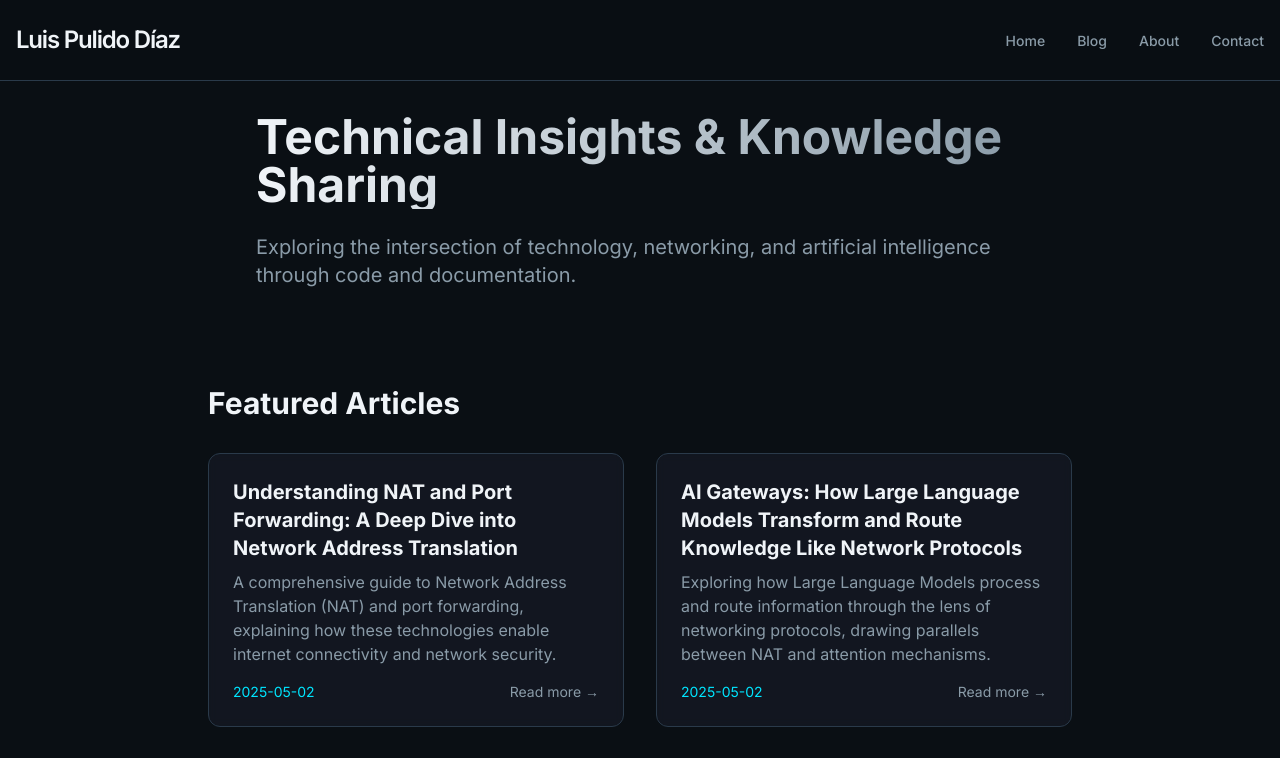
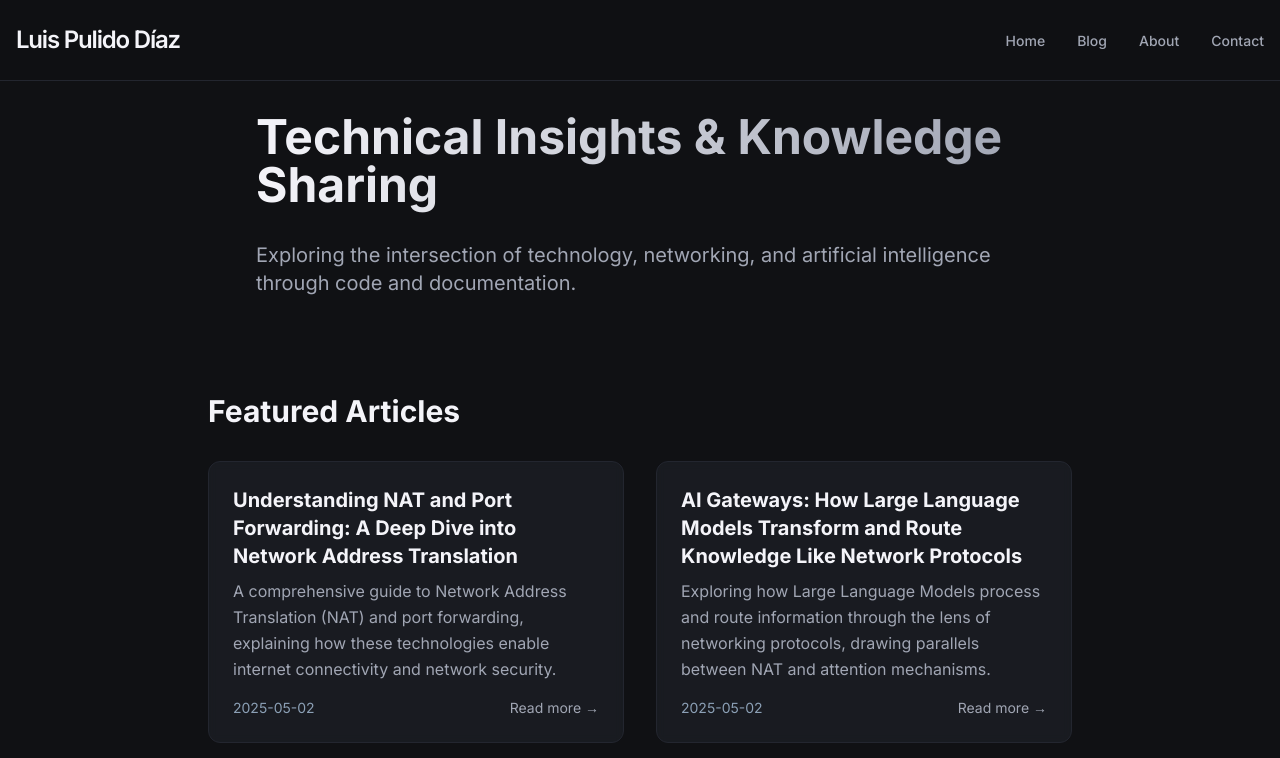
Before and after one commit to lpolish/luispulidocom-new-blog, a Next.js app: page / in a window 1280 px wide. Shown: the top 758 px of the page. Built offline with nearby package versions, Linux system fonts and the light colour scheme.

Commit message:
style: update typography and color scheme

```diff
--- a/src/app/globals.css
+++ b/src/app/globals.css
@@ -22,24 +22,33 @@ html, body {
     @apply font-bold text-text mb-4;
   }
   h1 {
-    @apply text-3xl md:text-4xl;
+    @apply text-3xl md:text-4xl leading-[1.4] pb-2;
   }
   h2 {
-    @apply text-2xl md:text-3xl;
+    @apply text-2xl md:text-3xl leading-[1.35];
   }
   h3 {
-    @apply text-xl md:text-2xl;
+    @apply text-xl md:text-2xl leading-[1.4];
   }
   p {
-    @apply mb-4 text-text;
+    @apply mb-4 text-text leading-relaxed;
   }
   code {
-    @apply bg-primary px-1 py-0.5 rounded text-accent2 text-sm;
+    @apply bg-primary px-1 py-0.5 rounded text-accent2 text-sm leading-normal;
   }
   pre {
-    @apply bg-primary p-4 rounded-lg mb-4 overflow-x-auto;
+    @apply bg-primary p-4 rounded-lg mb-4 overflow-x-auto leading-normal;
   }
   blockquote {
-    @apply border-l-4 border-accent pl-4 italic text-textMuted my-4;
+    @apply border-l-4 border-accent pl-4 italic text-textMuted my-4 leading-relaxed;
   }
 }
+
+.hero-gradient {
+  background: linear-gradient(90deg, #F4F4F9 0%, #8CA0B6 100%);
+  -webkit-background-clip: text;
+  -webkit-text-fill-color: transparent;
+  background-clip: text;
+  color: transparent;
+  text-shadow: 0 2px 16px rgba(0,0,0,0.10);
+}
--- a/tailwind.config.js
+++ b/tailwind.config.js
@@ -6,63 +6,63 @@ module.exports = {
   theme: {
     extend: {
       colors: {
-        background: '#0A0F14', // Richer dark background
-        primary: '#1A1F2C',    // Dark element background with blue undertone
-        secondary: '#2A2F3C',  // Secondary background with depth
-        accent: '#00E5FF',     // Brighter, more vibrant accent
-        accent2: '#FF6B6B',    // Warmer alternative accent
-        text: '#F0F4F8',       // Softer light text
-        textMuted: '#8A9BA8',  // More sophisticated muted text
-        highlight: '#2A3A4A',  // New highlight color for interactive elements
-        border: '#2A3A4A',     // Subtle border color
+        background: '#101114', // Almost pure black with subtle blue undertone
+        primary: '#23262F',    // Graphite
+        secondary: '#2C2F36',  // Slate
+        accent: '#8CA0B6',     // Muted blue accent
+        accent2: '#A3A380',    // Muted olive accent
+        text: '#F4F4F9',       // Soft white text
+        textMuted: '#A1A6B4',  // Misty gray
+        highlight: '#23262F',  // Graphite highlight
+        border: '#23262F',     // Graphite border
       },
       typography: {
         DEFAULT: {
           css: {
-            color: '#F0F4F8',
+            color: '#F4F4F9',
             maxWidth: '65ch',
             a: {
-              color: '#00E5FF',
+              color: '#8CA0B6',
               '&:hover': {
-                color: '#00c2cb',
+                color: '#A3A380',
                 textDecoration: 'underline',
               },
             },
             h1: {
-              color: '#F0F4F8',
+              color: '#F4F4F9',
               fontWeight: '700',
               letterSpacing: '-0.025em',
             },
             h2: {
-              color: '#F0F4F8',
+              color: '#F4F4F9',
               fontWeight: '600',
               letterSpacing: '-0.025em',
             },
             h3: {
-              color: '#F0F4F8',
+              color: '#F4F4F9',
               fontWeight: '600',
             },
             h4: {
-              color: '#F0F4F8',
+              color: '#F4F4F9',
               fontWeight: '600',
             },
             blockquote: {
-              color: '#8A9BA8',
-              borderLeftColor: '#2A3A4A',
+              color: '#A1A6B4',
+              borderLeftColor: '#23262F',
               fontStyle: 'italic',
             },
             strong: {
-              color: '#F0F4F8',
+              color: '#F4F4F9',
               fontWeight: '600',
             },
             code: {
-              color: '#FF6B6B',
-              backgroundColor: '#1A1F2C',
+              color: '#A3A380',
+              backgroundColor: '#23262F',
               padding: '0.2em 0.4em',
               borderRadius: '0.25em',
             },
             pre: {
-              backgroundColor: '#1A1F2C',
+              backgroundColor: '#23262F',
               borderRadius: '0.5em',
               padding: '1em',
               overflowX: 'auto',
```
